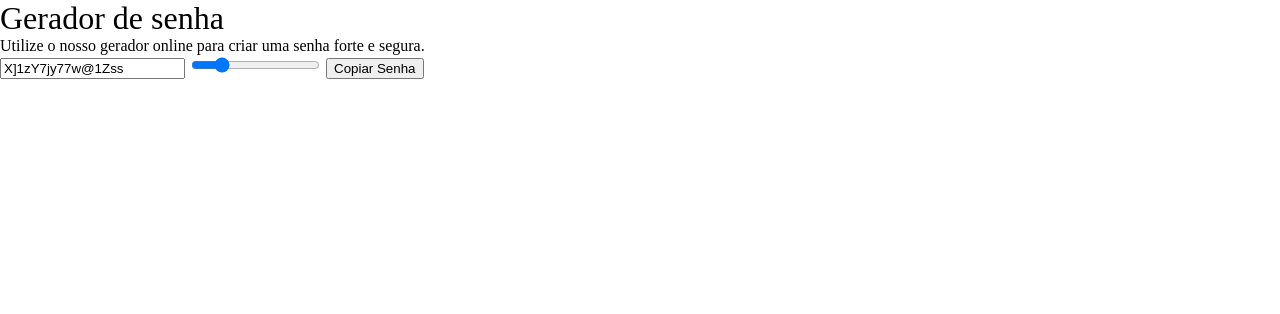
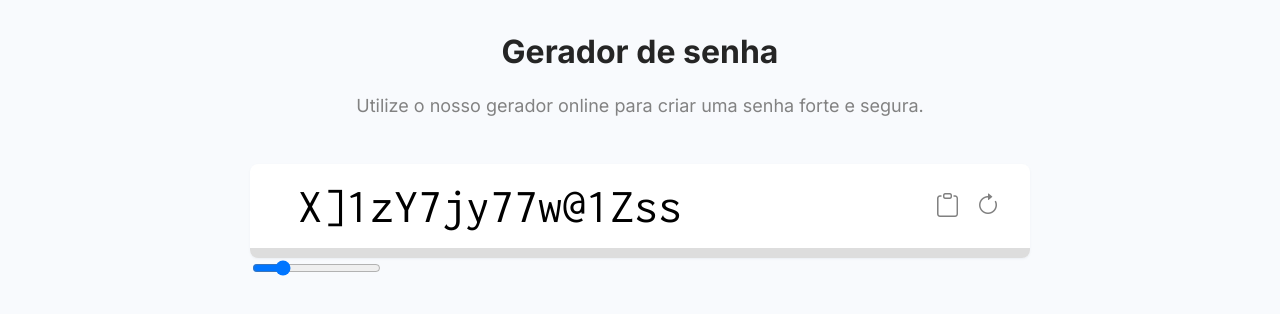
Before and after one commit to aCandidoP/passgen, a plain HTML site: page index.html in a window 1280 px wide. Drawn offline with nearby package versions, Linux system fonts and the light colour scheme.

Commit message:
Formatando hero e adcionando barra de progresso nao formatada

```diff
--- a/index.html
+++ b/index.html
@@ -3,18 +3,48 @@
 <head>
     <meta charset="UTF-8">
     <meta name="viewport" content="width=device-width, initial-scale=1.0">
+    <link rel="stylesheet" href="reset.css">
     <link rel="stylesheet" href="style.css">
-    <link rel="stylesheet" href="reset.css">
+    <link rel="preconnect" href="https://fonts.googleapis.com">
+    <link rel="preconnect" href="https://fonts.gstatic.com" crossorigin>
+    <link href="https://fonts.googleapis.com/css2?family=Inter:wght@100..900&display=swap" rel="stylesheet">
+    <link rel="preconnect" href="https://fonts.googleapis.com">
+    <link rel="preconnect" href="https://fonts.gstatic.com" crossorigin>
+    <link href="https://fonts.googleapis.com/css2?family=Inconsolata:wght@200..900&display=swap" rel="stylesheet">
+    <link rel="stylesheet" href="https://cdn.jsdelivr.net/npm/bootstrap-icons@1.11.2/font/bootstrap-icons.css">
+
     <title>Gerador de Senha</title>
 </head>
 <body>
-    <h1>Gerador de senha</h1>
-    <p>Utilize o nosso gerador online para criar uma senha forte e segura.</p>
+    <main>
+        <section class="hero">
+            <h1 class="title">Gerador de senha</h1>
+            <p class="subtitle">Utilize o nosso gerador online para criar uma senha forte e segura.</p>
+        </section>
 
-    <input type="text" name="password" id="password">
-    <input type="range" name="password-lenght" id="password-lenght" value="16" min="4" max="64">
+        <section class="box">
+            <div class="password">
+                <div class="text">
+                    <input type="text" name="password" class="password">
+                </div>
+                <div class="actions">
+                    <button id="copy"><i class="bi bi-clipboard"></i></button>
+                    <button id="renew"><i class="bi bi-arrow-clockwise"></i></button>
+                </div>
+            </div>
+            <div class="security-indicator">
+                <div id="security-indicator-bar" class="bar" style="width: 90%;">
 
-    <button id="copy">Copiar Senha</button>
+                </div>
+            </div>
+        </section>
+
+
+
+        <input type="range" name="password-lenght" id="password-lenght" value="16" min="4" max="64">
+
+
+    </main>
     <script src="script.js" defer></script>
 </body>
 </html>
--- a/script.js
+++ b/script.js
@@ -1,5 +1,6 @@
 let passwordLenght = 16;
-const inputEl = document.getElementById("password");
+const inputEl = document.querySelector(".password input");
+
 
 function generatePassword() {
   const chars =
@@ -15,9 +16,13 @@ function generatePassword() {
   console.log(password);
 
   inputEl.value = password;
+  iconEl.classList.remove("bi-clipboard-check")
+  iconEl.classList.add("bi-clipboard")
 }
 function copy() {
   navigator.clipboard.writeText(inputEl.value);
+  iconEl.classList.remove("bi-clipboard");
+  iconEl.classList.add("bi-clipboard-check");
 }
 
 const passwordLenghtEl = document.querySelector("#password-lenght");
@@ -27,6 +32,8 @@ passwordLenghtEl.addEventListener("input", function () {
 });
 
 const copyButtonEl = document.querySelector("#copy");
+const renewButtonEl = document.querySelector("#renew");
+const iconEl = copyButtonEl.querySelector("i");
 copyButtonEl.addEventListener("click", copy);
 
 generatePassword();
--- a/style.css
+++ b/style.css
@@ -0,0 +1,100 @@
+body {
+    background-color: #f8fafd;
+    font-family: "Inter", sans-serif;
+    color: #252525;
+    padding: 2rem;
+}
+
+main {
+    max-width: 780px;
+    margin: 0 auto;
+}
+
+.hero {
+    text-align: center;
+    padding-bottom: 3rem;
+}
+
+.hero .title {
+    font-size: 2rem;
+    font-weight: bold;
+    padding-bottom: 1.5rem;
+}
+
+.hero .subtitle {
+    font-size: 1.125rem;
+    color: #828282;
+}
+
+.box {
+    background-color: #fff;
+    box-shadow: 0 1px 2px rgba(132, 148, 165, 0.1);
+    border-radius: 8px;
+}
+
+.password {
+    display: flex;
+    align-items: center;
+    padding: 1rem 1.5rem;
+}
+
+.password .text {
+    flex: 1;
+}
+
+.password .text input {
+    font-family: "Inconsolata", serif;
+    font-size: 3rem;
+    border: none;
+    outline: none;
+    cursor: default;
+    height: 52px;
+    width: 100%;
+    transition: all 02.s;
+    -webkit-user-select: none;
+    -moz-user-select: none;
+    -ms-user-select: none;
+    user-select: none;
+
+}
+
+.password .actions i {
+    font-size: 1.5rem; /* Ajuste o valor para o tamanho desejado */
+    color: gray;
+  }
+
+  .password .actions button {
+    background-color: transparent;
+    border: none;
+  }
+
+  .security-indicator {
+    height: 10px;
+    background-color: #ddd;
+    border-bottom-left-radius: 8px;
+    border-bottom-right-radius: 8px;
+  }
+
+  .security-indicator .bar {
+    height: 10px;
+    border-top-left-radius: 8px;
+    border-bottom-left-radius: 8px;
+    border-bottom-right-radius: 8px;
+    transition: all 0.2s;
+  }
+
+  .security-indicator .bar.completed {
+    border-top-right-radius: 0;
+  }
+
+  .security-indicator .bar.critical {
+    background-color: #eb5757;
+  }
+
+  .security-indicator .bar.warning {
+    background-color: #f2c94c;
+  }
+
+  .security-indicator .bar.safe {
+    background-color: #27ae60;
+  }
```
